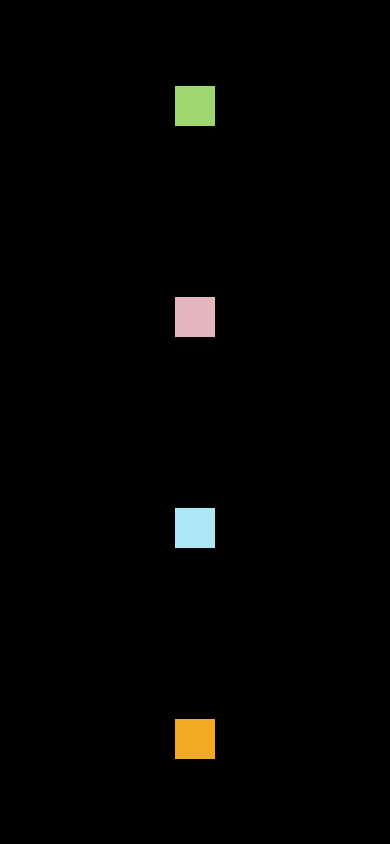
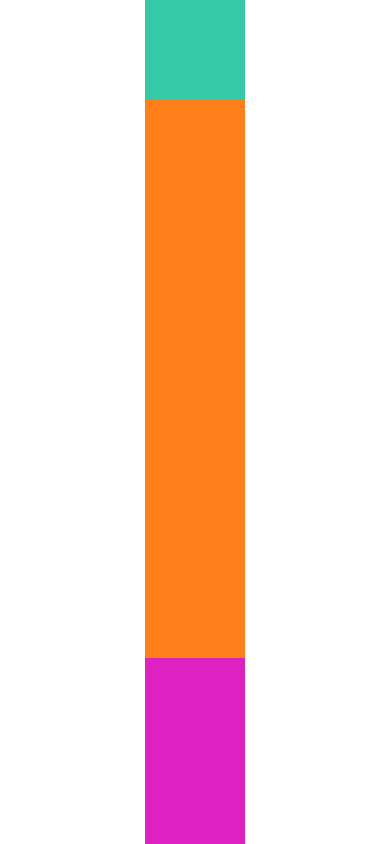
Before and after one commit to lucascarrafa/react-univc, a React Native app in the folder exercicios/: screen / in a window 390 px wide. Built offline with nearby package versions, Linux system fonts and the light colour scheme.

Commit message:
aula-210620221908

```diff
--- a/exercicios/App.js
+++ b/exercicios/App.js
@@ -10,10 +10,11 @@ import Produtos from './componentes/produtos/Produtos'
 import EntradaDados from './componentes/EntradaDados'
 import Quadrado from './componentes/layout/Quadrado'
 import FlexboxV2 from './componentes/layout/FlexboxV2'
+import FlexboxV4 from './componentes/layout/FlexboxV4'
 
 export default () => (
     <View style={tela.App}>
-        <FlexboxV2></FlexboxV2>
+        <FlexboxV4></FlexboxV4>
     </View>
 )
 
--- /dev/null
+++ b/exercicios/componentes/layout/FlexboxV4.js
@@ -0,0 +1,33 @@
+import React from 'react'
+import { View, StyleSheet } from 'react-native'
+import Quadrado from './Quadrado'
+
+export default props => {
+    return(
+        <View style={style.FlexV4}>
+            <View style={style.V0}></View>
+            <View style={style.V1}></View>
+            <View style={style.V2}></View>
+        </View>
+    )
+}
+
+const style = StyleSheet.create({
+    FlexV4: {
+        flexGrow: 1,
+        width: 100,
+        backgroundColor: '#000'
+    },
+    V0: {
+        height: 100,
+        backgroundColor: '#36c9a7'
+    },
+    V1: {
+        flexGrow: 3,
+        backgroundColor: '#ff801a'
+    },
+    V2: {
+        flexGrow: 1,
+        backgroundColor: '#dd22c1'
+    }
+})
--- a/exercicios/componentes/layout/Quadrado.js
+++ b/exercicios/componentes/layout/Quadrado.js
@@ -1,8 +1,9 @@
 import React from 'react'
 import { View, StyleSheet } from 'react-native'
 
-export default props => {
+export default props  => {
+    const lado = props.lado || 50
     return(
-        <View style={{height: 40, width: 40, backgroundColor: props.cor || '#000'}}/>
+        <View style={{height: lado, width: lado, backgroundColor: props.cor || '#000'}}/>
     )
 }
```
Also changed, not shown: exercicios/componentes/layout/FlexboxV3.js (added, +25 -0 lines).
